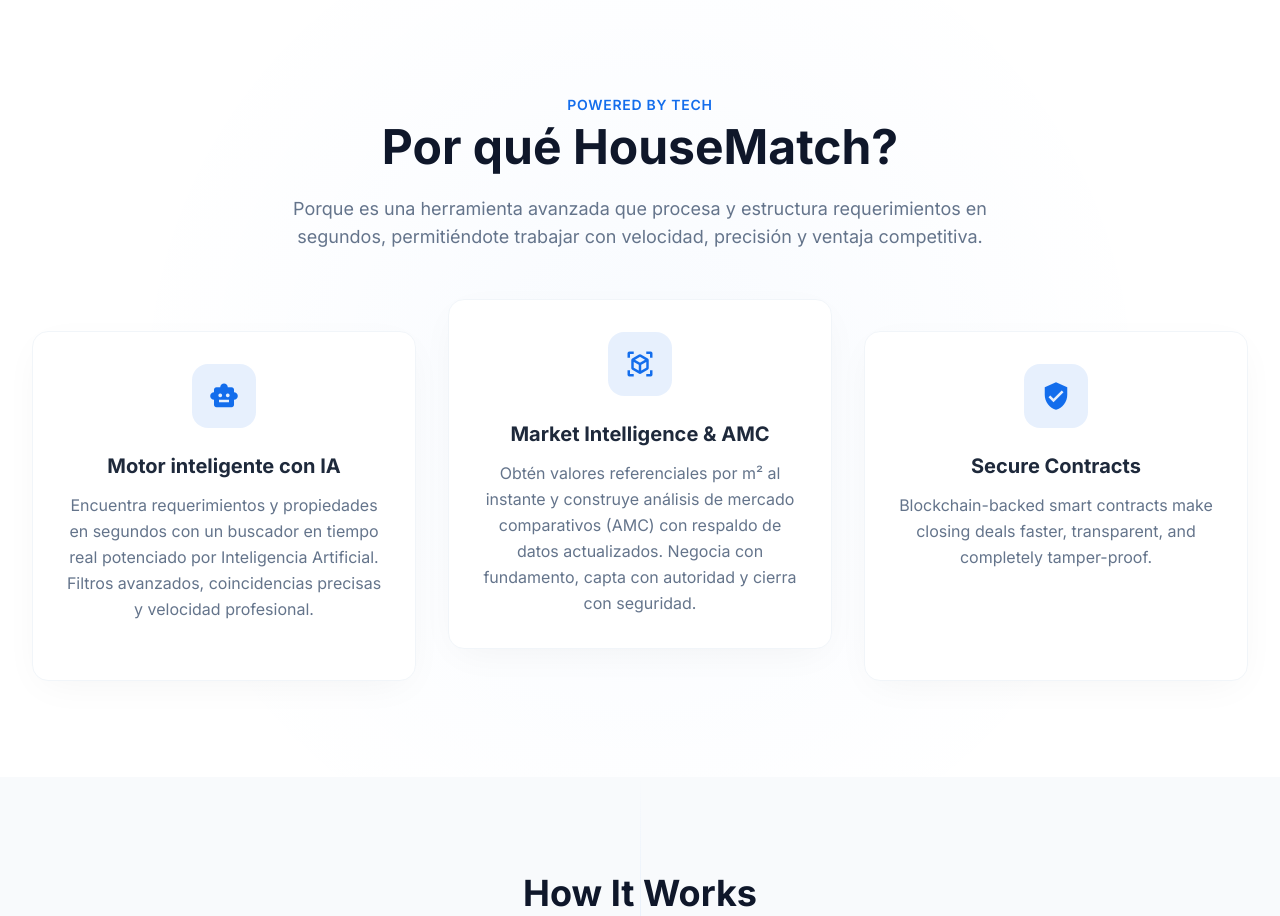
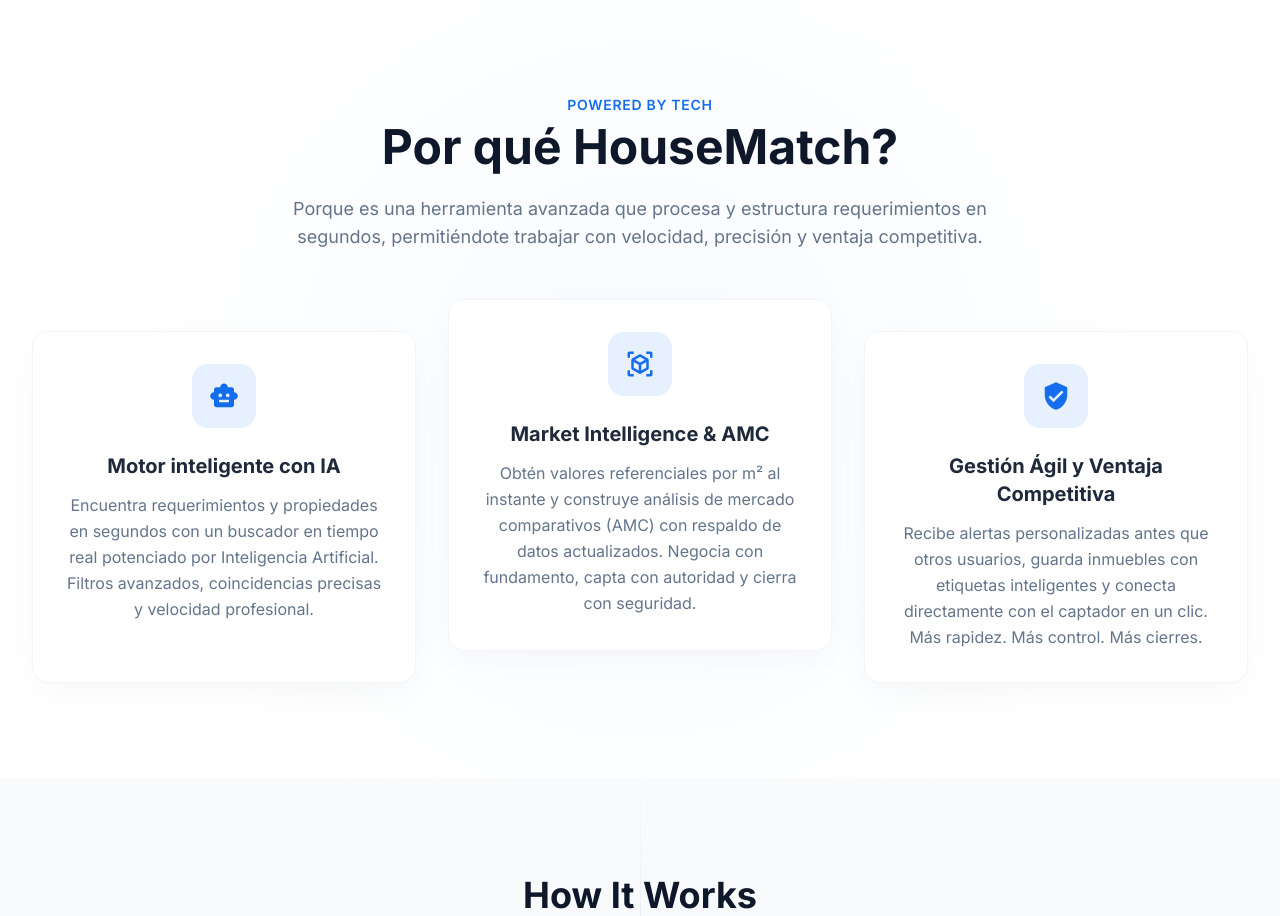
Before and after one commit to Omarjust/HouseMatch, a Django app: page / in a window 1280 px wide. Shown: the part 1657-2573 px from the top of the page. Run offline with Django 5.2, Linux system fonts and the light colour scheme; some libraries are stand-ins or nearby versions.

Commit message:
Arreglo home

```diff
--- a/HouseMatch/home/templates/home/home.html
+++ b/HouseMatch/home/templates/home/home.html
@@ -342,9 +342,10 @@ Negocia con fundamento, capta con autoridad y cierra con seguridad.
 <div class="w-16 h-16 mx-auto bg-primary/10 rounded-2xl flex items-center justify-center mb-6 text-primary group-hover:scale-110 transition-transform duration-300 group-hover:shadow-lg group-hover:shadow-primary/20">
 <span class="material-icons text-3xl">verified_user</span>
 </div>
-<h3 class="text-xl font-bold text-slate-800 mb-3">Secure Contracts</h3>
+<h3 class="text-xl font-bold text-slate-800 mb-3">Gestión Ágil y Ventaja Competitiva</h3>
 <p class="text-slate-500 leading-relaxed">
-                    Blockchain-backed smart contracts make closing deals faster, transparent, and completely tamper-proof.
+                    Recibe alertas personalizadas antes que otros usuarios, guarda inmuebles con etiquetas inteligentes y conecta directamente con el captador en un clic.
+Más rapidez. Más control. Más cierres.
                 </p>
 </div>
 </div>
```
